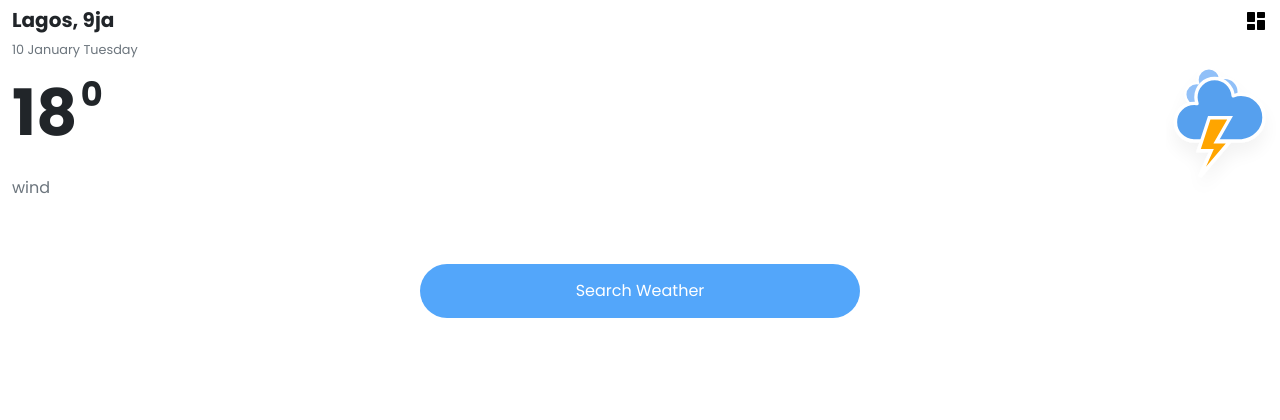
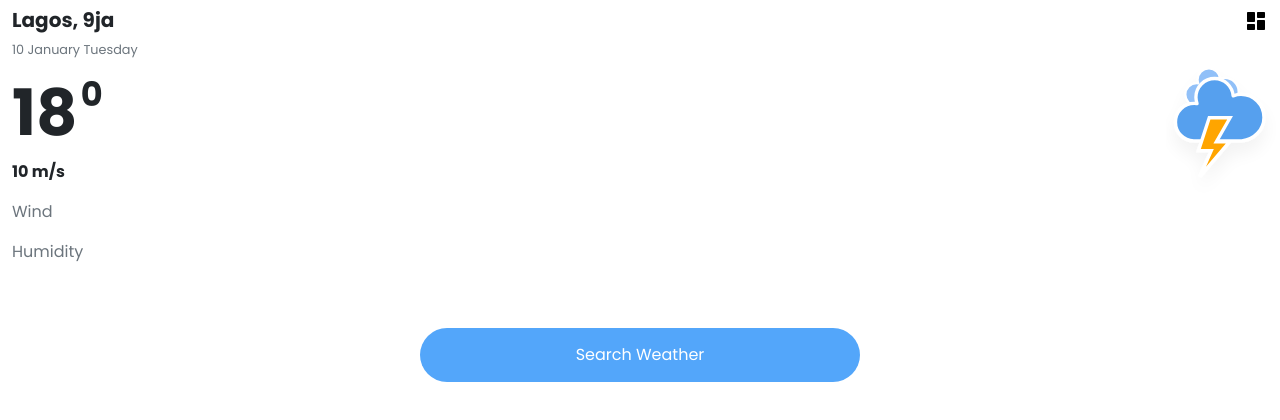
Before and after one commit to Adedoyin-Emmanuel/react-weather-app, a React (Create React App) app: page /weather in a window 1280 px wide. Shown: the top 420 px of the page. Built offline with nearby package versions, Linux system fonts and the light colour scheme; no server answers.

Commit message:
Added the rain value component

```diff
--- a/src/pages/Weather.jsx
+++ b/src/pages/Weather.jsx
@@ -84,8 +84,8 @@ const WeatherApp = () =>{
                 <section className="wind-icon">
 
                 </section>
-                <p className="wind-value"></p>
-                <p className="wind-text text-muted">wind</p>
+                <p className="wind-value fw-bold">10 m/s</p>
+                <p className="wind-text text-muted text-capitalize">wind</p>
                 </section>
 
                 <section className="current-weather-humidity-degree">
@@ -94,6 +94,7 @@ const WeatherApp = () =>{
 
                     </section>
                     <p className="humidity-value"></p>
+                    <p className="humidity-text text-muted text-capitalize">humidity</p>
                 </section>
 
                 <section className="current-weather-rain-degree">
@@ -102,7 +103,7 @@ const WeatherApp = () =>{
 
                 </section>
                 <p className="rain-value"></p>
-
+                <p className="rain-text"></p>
                 </section>
 
             </section>
```
